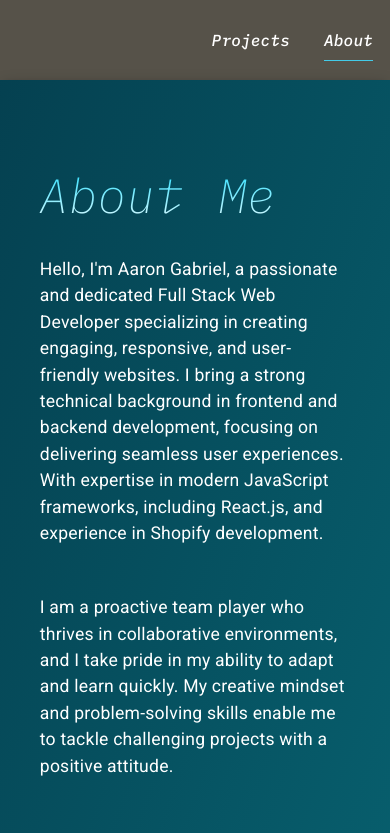
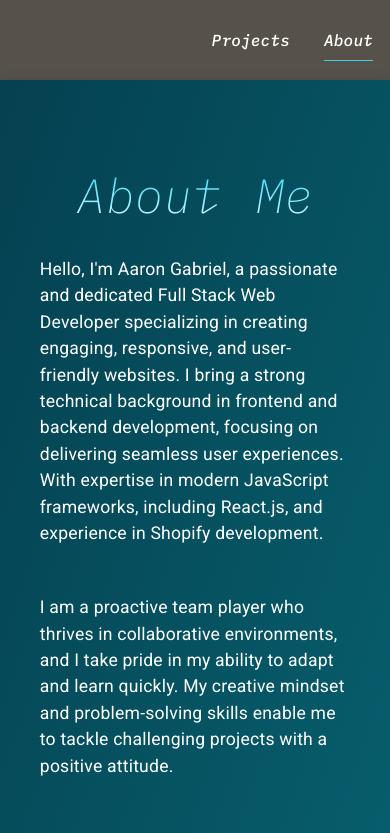
Before and after one commit to AaronGabriel147/project-gallery, a Next.js app: page /about in a window 390 px wide. Shown: the top 833 px of the page. Built offline with nearby package versions, Linux system fonts and the light colour scheme; a web font is replaced by a local one.

Commit message:
mobile about hero style

```diff
--- a/styles/globals.css
+++ b/styles/globals.css
@@ -752,6 +752,11 @@ button:hover {
     margin-left: 0;
     margin-right: 0;
   }
+
+  .about-hero {
+    flex-direction: column;
+    align-items: center;
+  }
 }
 
 
```
